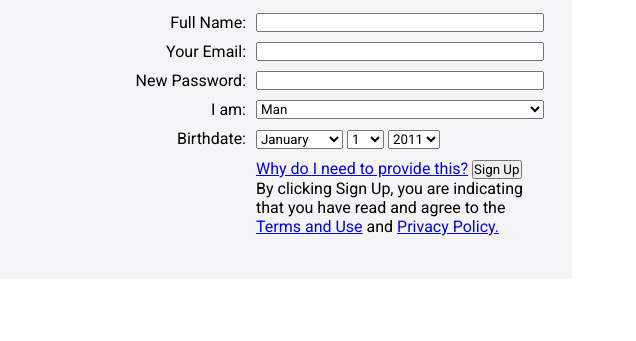
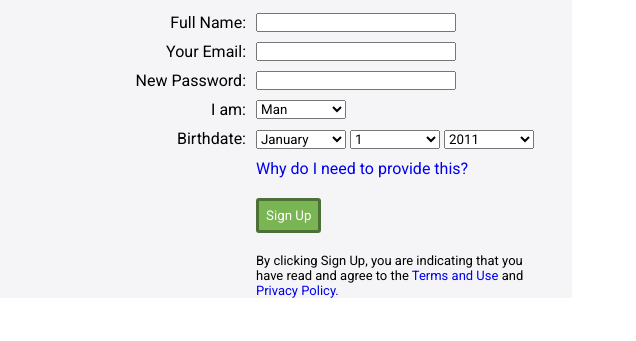
Before and after one commit to jerocen/practica_3, a plain HTML site: page index.html in a window 1280 px wide. Shown: the part 241-582 px from the top of the page, 644-1280 px from the left. Drawn offline with Linux system fonts and the light colour scheme; files whose address does not match are found by name.

Commit message:
Estilos para contenido general del main completados

```diff
--- a/estilos.css
+++ b/estilos.css
@@ -140,3 +140,39 @@ main
       gap: 10px;
       flex-direction: column;
 }
+
+#inputs input[type="text"]
+{
+      width: 200px;
+}
+
+#inputs select
+{
+      width: 90px;
+}
+
+#other-options a
+{
+      text-decoration: none;
+}
+
+#why
+{
+      margin-bottom: 20px;
+      display: block;
+}
+
+#btn-signup
+{
+      background-color: #7ab554;
+      padding: 7px;
+      color: #ffffff;
+      border: 3px solid #4d7036;
+      border-radius: 3px;
+      margin-bottom: 20px;
+}
+
+#terms
+{
+      font-size: 13px;
+}
```
